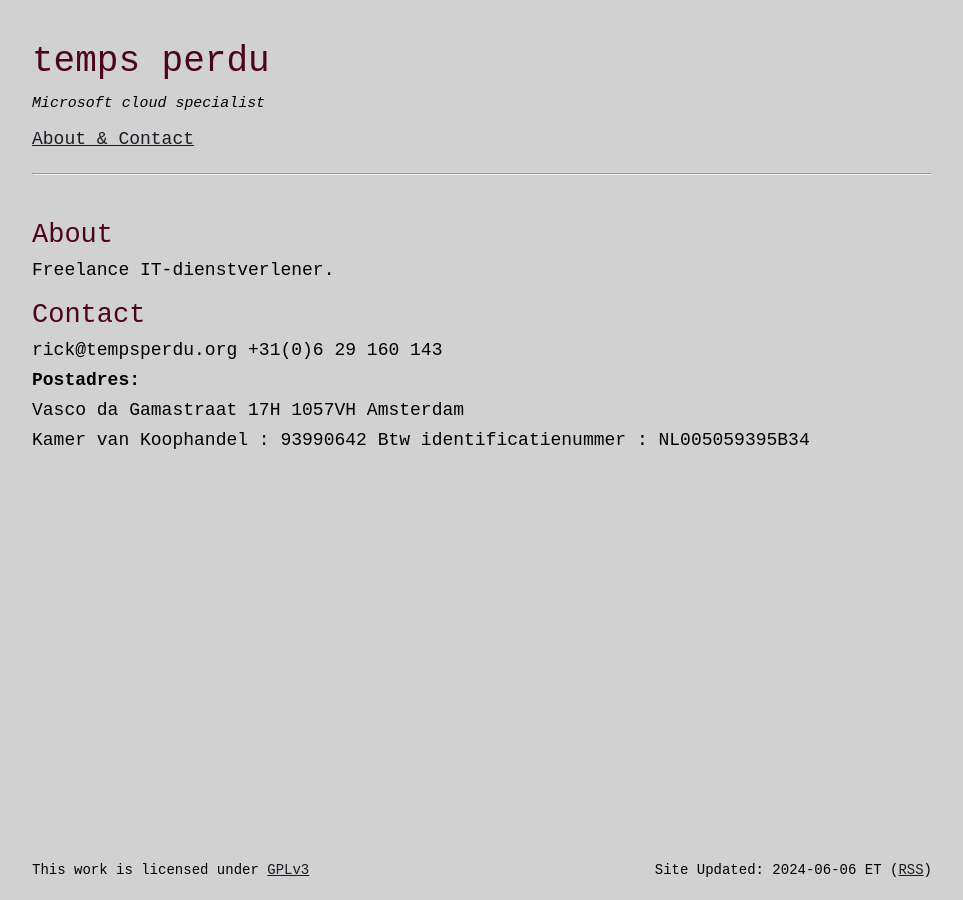
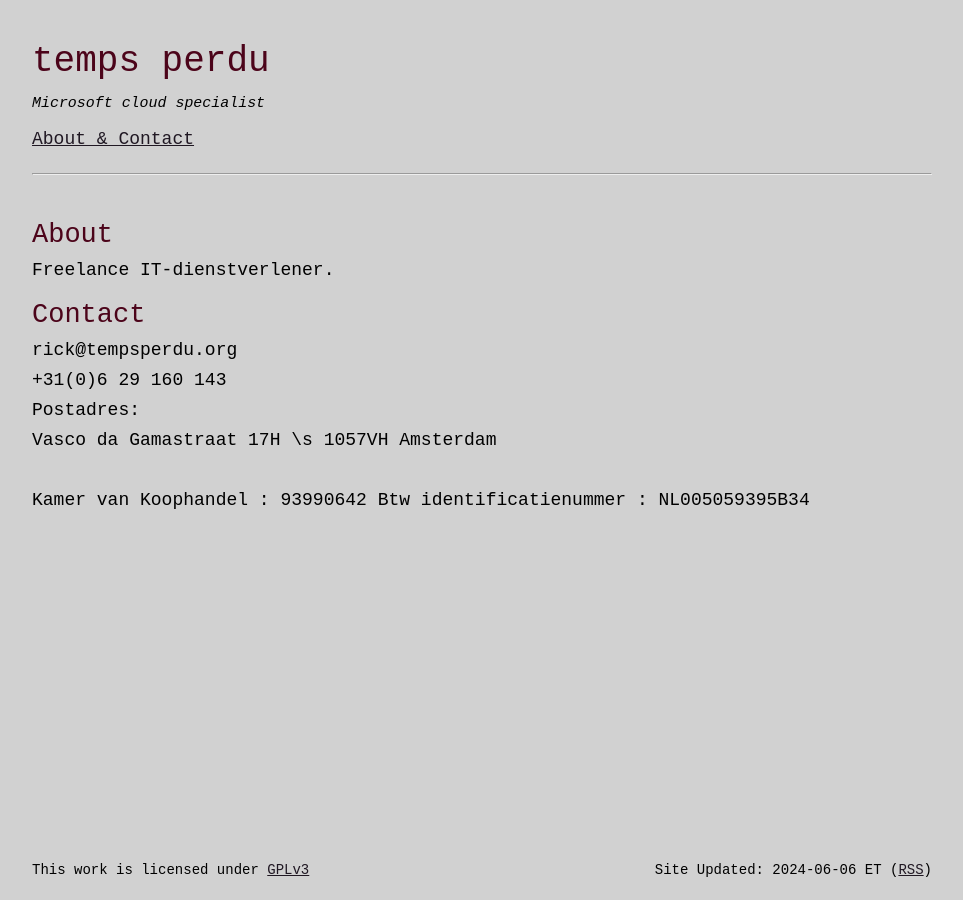
Before and after one commit to tweekoeken/dub2, a Jekyll site: the page built from index.markdown, in a window 1280 px wide. Shown: the whole page, without its empty margins (158-1121 px from the left). Built offline with Jekyll 4.4.1, drawn with Linux system fonts in a browser that asks for light colours; some of the changed lines change nothing that is shown.

Commit message:
linebreaks

```diff
--- a/index.markdown
+++ b/index.markdown
@@ -8,12 +8,15 @@ Freelance IT-dienstverlener.
 
 ## Contact
 rick@tempsperdu.org
+\
 +31(0)6 29 160 143
 
-#### Postadres:
+Postadres:
+\
 Vasco da Gamastraat 17H
+\s
 1057VH Amsterdam
-
-
+\
+\
 Kamer van Koophandel    : 93990642
 Btw identificatienummer : NL005059395B34
```
